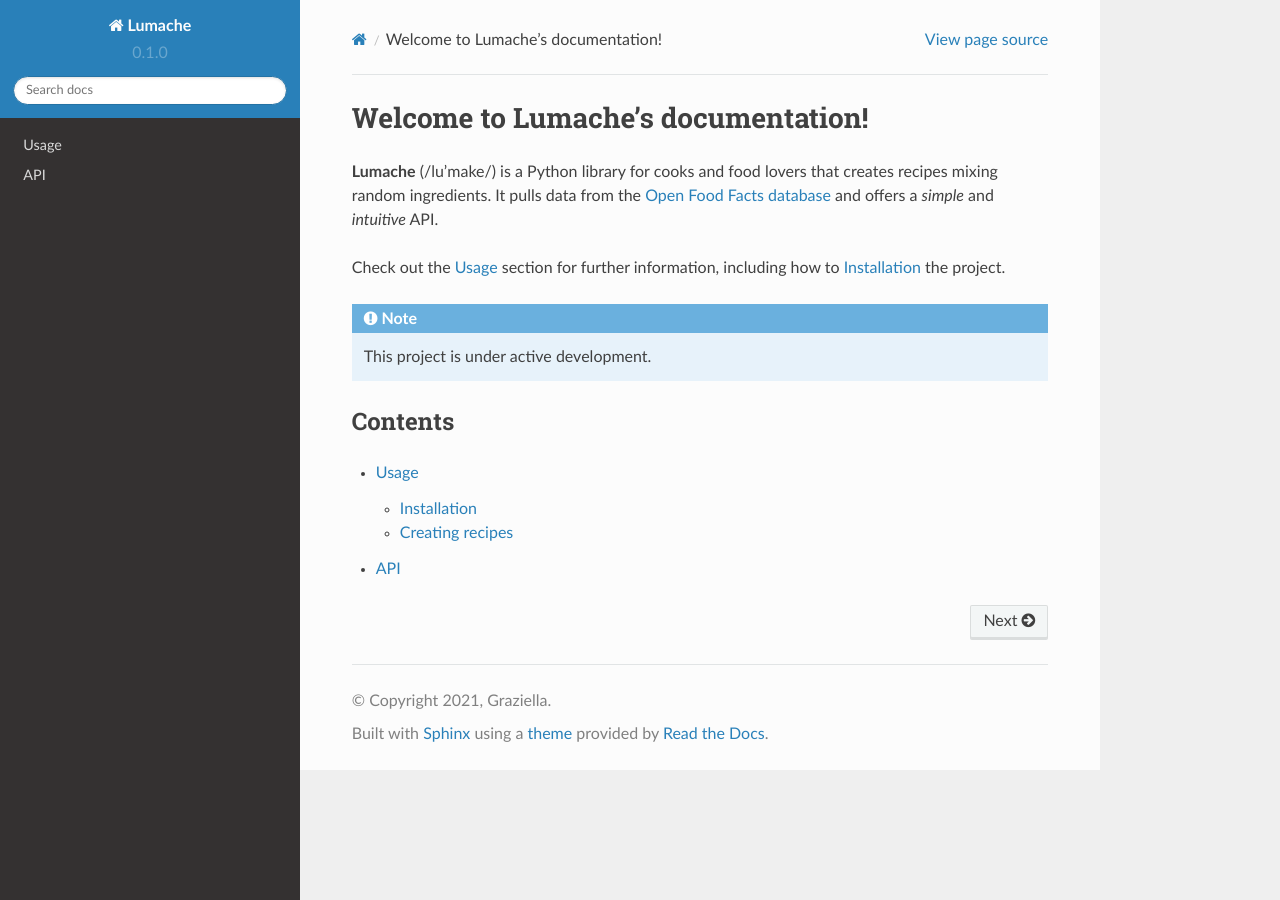
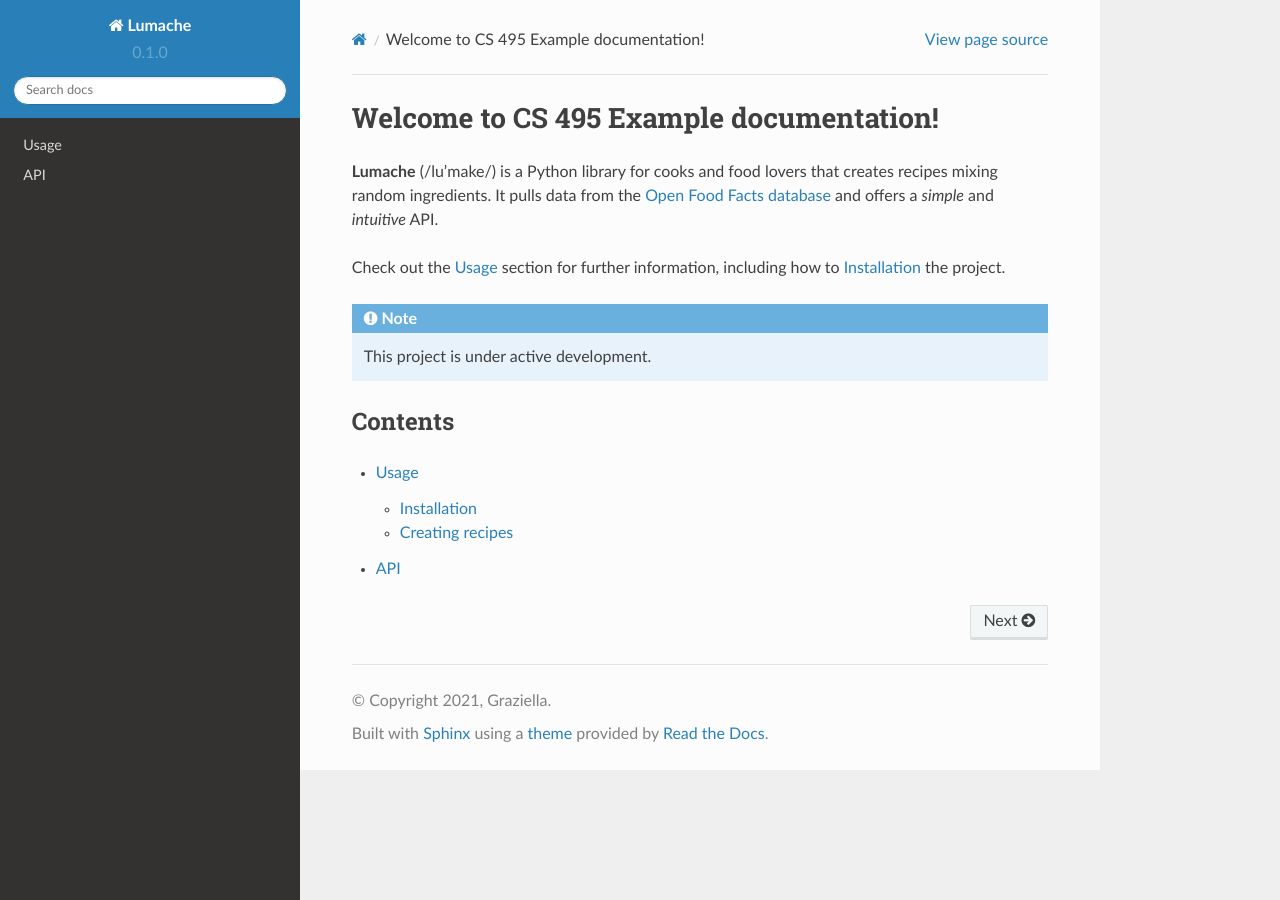
Before and after one commit to brisaacjohnson/cs495Example, a Sphinx documentation site: the page built from docs/source/index.rst, in a window 1280 px wide. Built offline with Sphinx 7.4.7 and the Read the Docs theme 2.0.0, drawn with Linux system fonts in a browser that asks for light colours.

Commit message:
Update index.rst

```diff
--- a/docs/source/index.rst
+++ b/docs/source/index.rst
@@ -1,4 +1,4 @@
-Welcome to Lumache's documentation!
+Welcome to CS 495 Example documentation!
 ===================================
 
 **Lumache** (/lu'make/) is a Python library for cooks and food lovers
```
